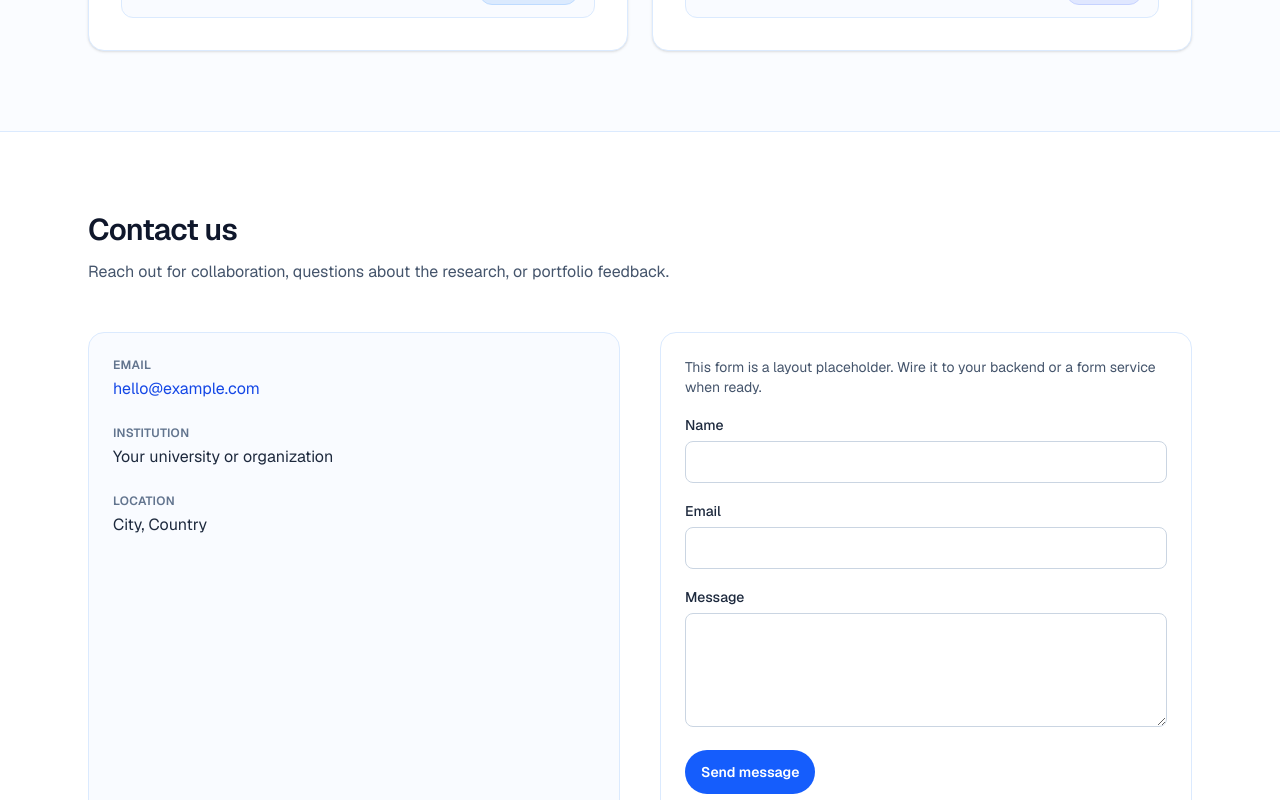
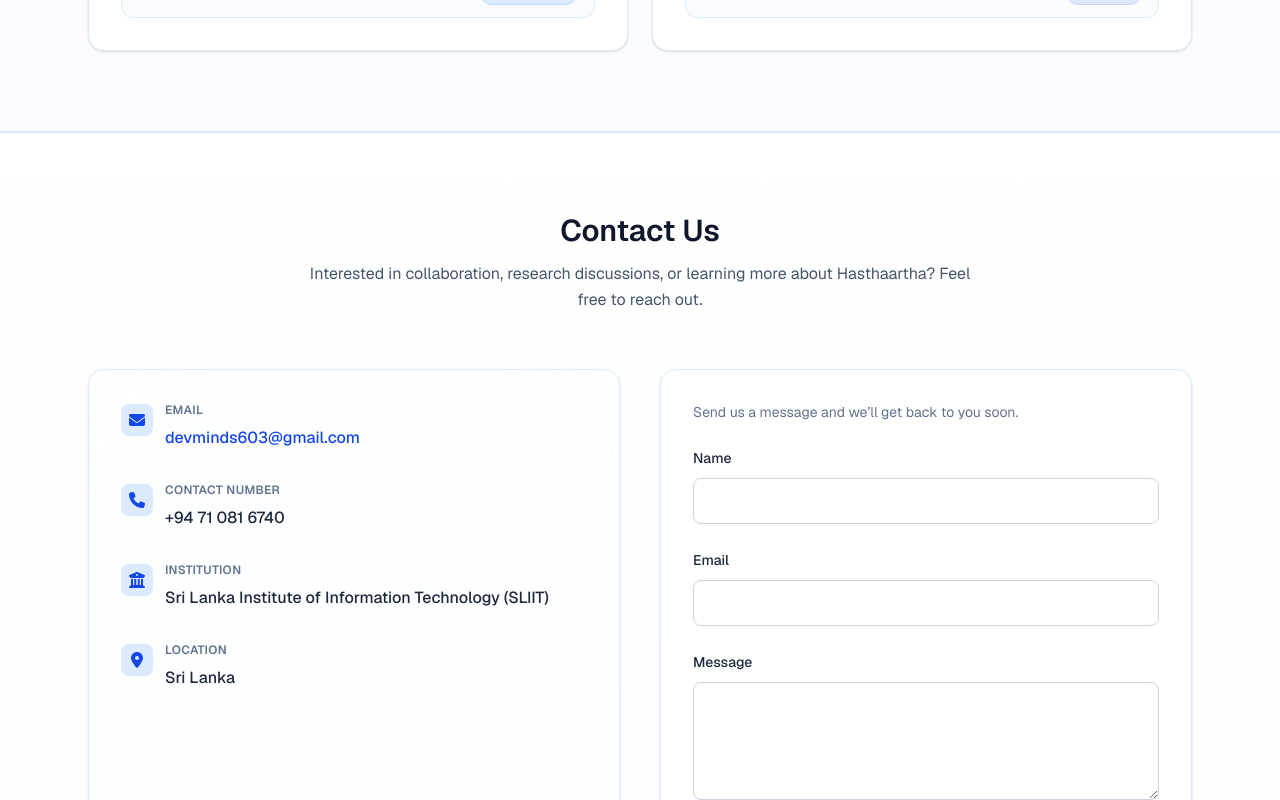
Before and after one commit to Hasthartha-SignLangAI/hasthaartha-portfolio, a Next.js app: page / in a window 1280 px wide. Shown: the part 8680-9480 px from the top of the page. Built offline with nearby package versions, Linux system fonts and the light colour scheme.

Commit message:
modify contact us form

```diff
--- a/app/components/sections/Contact.tsx
+++ b/app/components/sections/Contact.tsx
@@ -1,43 +1,114 @@
 "use client";
+
+import { FaBuildingColumns, FaEnvelope, FaLocationDot, FaPhone } from "react-icons/fa6";
 
 export function Contact() {
   return (
-    <section id="contact" className="scroll-mt-20 bg-white">
+    <section
+      id="contact"
+      className="scroll-mt-20 border-t border-blue-100 bg-gradient-to-b from-white to-blue-50/30"
+    >
       <div className="mx-auto max-w-6xl px-4 py-20 sm:px-6">
-        <div className="max-w-2xl">
-          <h2 className="text-3xl font-semibold tracking-tight text-slate-900">Contact us</h2>
-          <p className="mt-3 text-slate-600">
-            Reach out for collaboration, questions about the research, or portfolio feedback.
+
+        {/* ===== HEADER ===== */}
+        <div className="max-w-2xl mx-auto text-center">
+          <h2 className="text-3xl font-semibold text-slate-900">
+            Contact Us
+          </h2>
+          <p className="mt-3 text-slate-600 leading-relaxed">
+            Interested in collaboration, research discussions, or learning more about Hasthaartha? Feel free to reach out.
           </p>
         </div>
 
-        <div className="mt-12 grid gap-10 lg:grid-cols-2">
-          <div className="space-y-6 rounded-2xl border border-blue-100 bg-blue-50/40 p-6">
-            <div>
-              <p className="text-xs font-semibold uppercase tracking-wide text-slate-500">Email</p>
-              <a href="mailto:hello@example.com" className="mt-1 inline-block text-blue-700 hover:underline">
-                hello@example.com
-              </a>
-            </div>
-            <div>
-              <p className="text-xs font-semibold uppercase tracking-wide text-slate-500">Institution</p>
-              <p className="mt-1 text-slate-800">Your university or organization</p>
-            </div>
-            <div>
-              <p className="text-xs font-semibold uppercase tracking-wide text-slate-500">Location</p>
-              <p className="mt-1 text-slate-800">City, Country</p>
+        {/* ===== CONTENT ===== */}
+        <div className="mt-14 grid gap-10 lg:grid-cols-2">
+
+          {/* ===== LEFT INFO CARD ===== */}
+          <div className="relative overflow-hidden rounded-2xl border border-blue-100 bg-white p-8 shadow-sm">
+
+            {/* subtle background glow */}
+            <div className="absolute inset-0 bg-blue-100/20 blur-3xl opacity-30 pointer-events-none" />
+
+            <div className="relative space-y-8">
+
+              {/* Email */}
+              <div className="flex items-start gap-3">
+                <span className="mt-0.5 rounded-lg bg-blue-100 p-2 text-blue-700" aria-hidden>
+                  <FaEnvelope className="h-4 w-4" />
+                </span>
+                <div>
+                  <p className="text-xs font-semibold uppercase tracking-wide text-slate-500">
+                    Email
+                  </p>
+                  <a
+                    href="mailto:hello@example.com"
+                    className="mt-2 inline-block text-blue-700 font-medium hover:underline"
+                  >
+                    devminds603@gmail.com
+                  </a>
+                </div>
+              </div>
+
+              <div className="flex items-start gap-3">
+                <span className="mt-0.5 rounded-lg bg-blue-100 p-2 text-blue-700" aria-hidden>
+                  <FaPhone className="h-4 w-4" />
+                </span>
+                <div>
+                  <p className="text-xs font-semibold uppercase tracking-wide text-slate-500">
+                    Contact Number
+                  </p>
+                  <p className="mt-2 text-slate-800 font-medium">
+                    +94 71 081 6740
+                  </p>
+                </div>
+              </div>
+
+              {/* Institution */}
+              <div className="flex items-start gap-3">
+                <span className="mt-0.5 rounded-lg bg-blue-100 p-2 text-blue-700" aria-hidden>
+                  <FaBuildingColumns className="h-4 w-4" />
+                </span>
+                <div>
+                  <p className="text-xs font-semibold uppercase tracking-wide text-slate-500">
+                    Institution
+                  </p>
+                  <p className="mt-2 text-slate-800 font-medium">
+                    Sri Lanka Institute of Information Technology (SLIIT)
+                  </p>
+                </div>
+              </div>
+
+              {/* Location */}
+              <div className="flex items-start gap-3">
+                <span className="mt-0.5 rounded-lg bg-blue-100 p-2 text-blue-700" aria-hidden>
+                  <FaLocationDot className="h-4 w-4" />
+                </span>
+                <div>
+                  <p className="text-xs font-semibold uppercase tracking-wide text-slate-500">
+                    Location
+                  </p>
+                  <p className="mt-2 text-slate-800 font-medium">
+                    Sri Lanka
+                  </p>
+                </div>
+              </div>
+
             </div>
           </div>
 
+          {/* ===== FORM ===== */}
           <form
-            className="space-y-4 rounded-2xl border border-blue-100 p-6"
+            className="space-y-6 rounded-2xl border border-blue-100 bg-white p-8 shadow-sm"
             action="#"
             method="post"
             onSubmit={(e) => e.preventDefault()}
           >
-            <p className="text-sm text-slate-600">
-              This form is a layout placeholder. Wire it to your backend or a form service when ready.
+
+            <p className="text-sm text-slate-500">
+              Send us a message and we’ll get back to you soon.
             </p>
+
+            {/* Name */}
             <div>
               <label htmlFor="contact-name" className="text-sm font-medium text-slate-800">
                 Name
@@ -47,9 +118,11 @@ export function Contact() {
                 name="name"
                 type="text"
                 autoComplete="name"
-                className="mt-1 w-full rounded-lg border border-slate-300 bg-white px-3 py-2 text-slate-900 outline-none ring-blue-600 focus:ring-2"
+                className="mt-2 w-full rounded-lg border border-slate-300 bg-white px-4 py-2.5 text-slate-900 outline-none transition focus:border-blue-400 focus:ring-2 focus:ring-blue-200"
               />
             </div>
+
+            {/* Email */}
             <div>
               <label htmlFor="contact-email" className="text-sm font-medium text-slate-800">
                 Email
@@ -59,9 +132,11 @@ export function Contact() {
                 name="email"
                 type="email"
                 autoComplete="email"
-                className="mt-1 w-full rounded-lg border border-slate-300 bg-white px-3 py-2 text-slate-900 outline-none ring-blue-600 focus:ring-2"
+                className="mt-2 w-full rounded-lg border border-slate-300 bg-white px-4 py-2.5 text-slate-900 outline-none transition focus:border-blue-400 focus:ring-2 focus:ring-blue-200"
               />
             </div>
+
+            {/* Message */}
             <div>
               <label htmlFor="contact-message" className="text-sm font-medium text-slate-800">
                 Message
@@ -70,15 +145,18 @@ export function Contact() {
                 id="contact-message"
                 name="message"
                 rows={4}
-                className="mt-1 w-full resize-y rounded-lg border border-slate-300 bg-white px-3 py-2 text-slate-900 outline-none ring-blue-600 focus:ring-2"
+                className="mt-2 w-full resize-y rounded-lg border border-slate-300 bg-white px-4 py-2.5 text-slate-900 outline-none transition focus:border-blue-400 focus:ring-2 focus:ring-blue-200"
               />
             </div>
+
+            {/* Button */}
             <button
               type="submit"
-              className="w-full rounded-full bg-blue-600 px-4 py-3 text-sm font-semibold text-white transition hover:bg-blue-700 sm:w-auto"
+              className="inline-flex items-center justify-center rounded-full bg-blue-600 px-6 py-3 text-sm font-semibold text-white shadow-sm transition hover:bg-blue-700 hover:scale-105"
             >
-              Send message
+              Send Message
             </button>
+
           </form>
         </div>
       </div>
```
